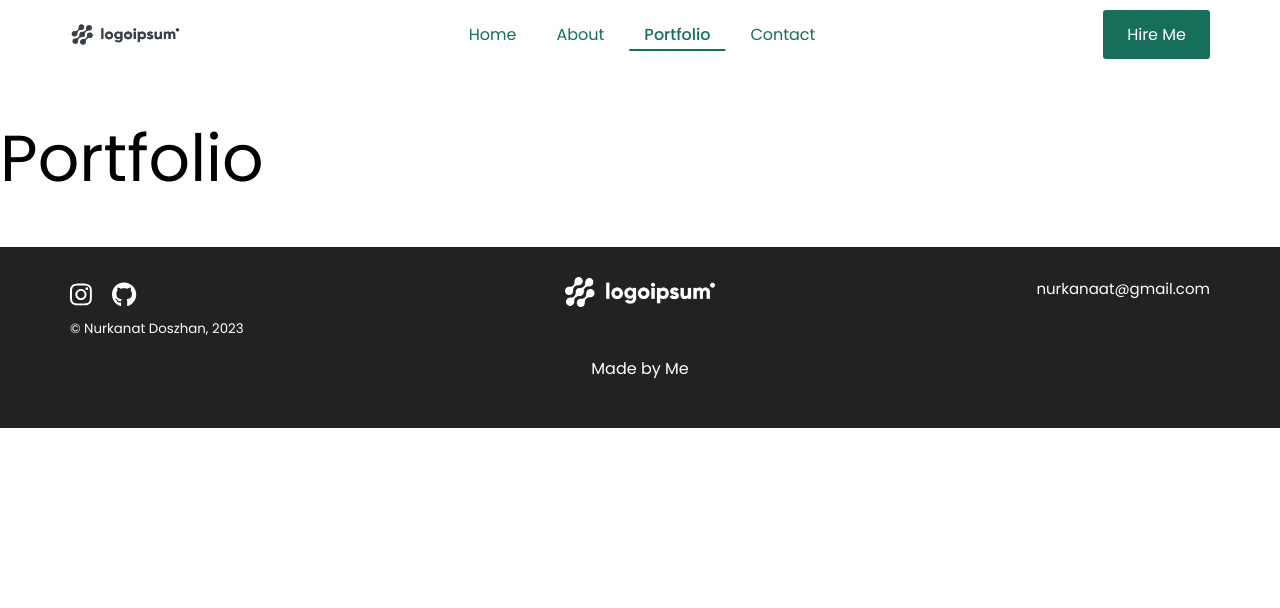
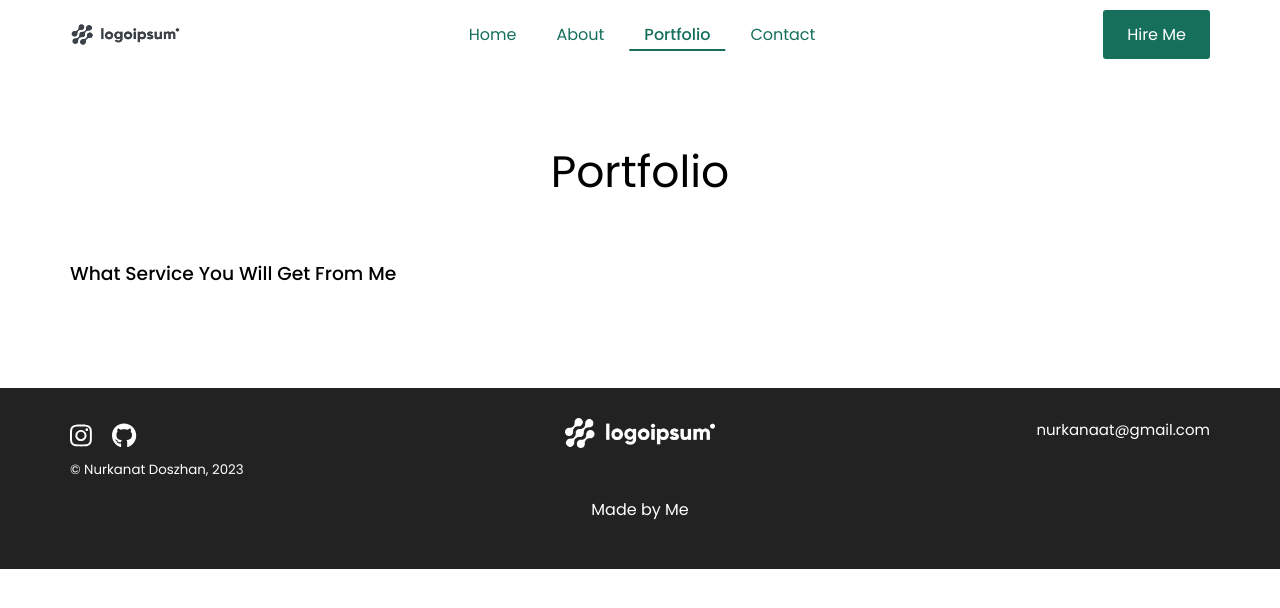
Before and after one commit to nurkanat-doszhan/portfolio, a React (Create React App) app: page /portfolio in a window 1280 px wide. Shown: the top 608 px of the page. Built offline with nearby package versions, Linux system fonts and the light colour scheme.

Commit message:
Надо допилить страницу портфолио

```diff
--- a/src/pages/Portfolio.js
+++ b/src/pages/Portfolio.js
@@ -1,6 +1,22 @@
+import app from '../App.module.scss';
+import style from './Portfolio.module.scss';
+
 const Portfolio = () => {
   return (
-    <h1>Portfolio</h1>
+    <>
+      <div className={`${app.container} ${style.container}`}>
+        <h2>Portfolio</h2>
+        <div className={app.inner}>
+          <div className={app.col}>
+            <div className={style.flex}>
+              <div className={style.text}>
+                <h3>What Service You Will Get From Me</h3>
+              </div>
+            </div>
+          </div>
+        </div>
+      </div>
+    </>
   )
 }
 
--- /dev/null
+++ b/src/pages/Portfolio.module.scss
@@ -0,0 +1,3 @@
+.container {
+  margin: 70px auto;
+}
```
